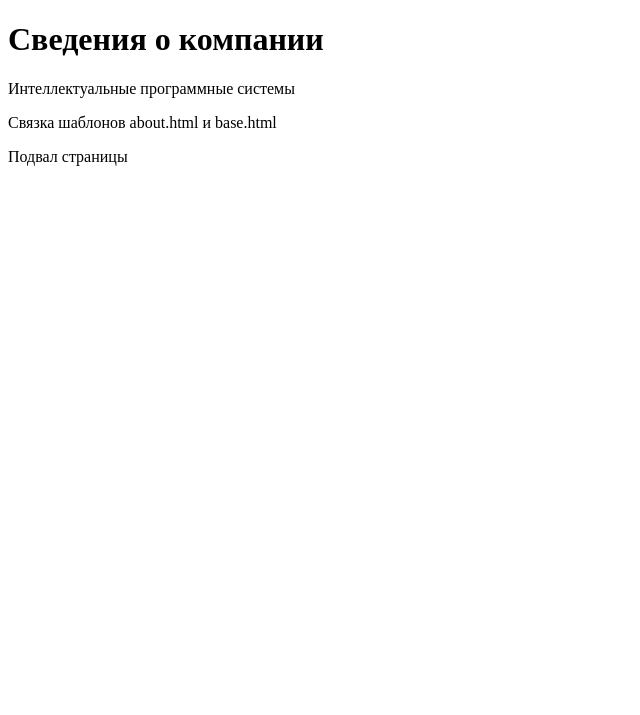
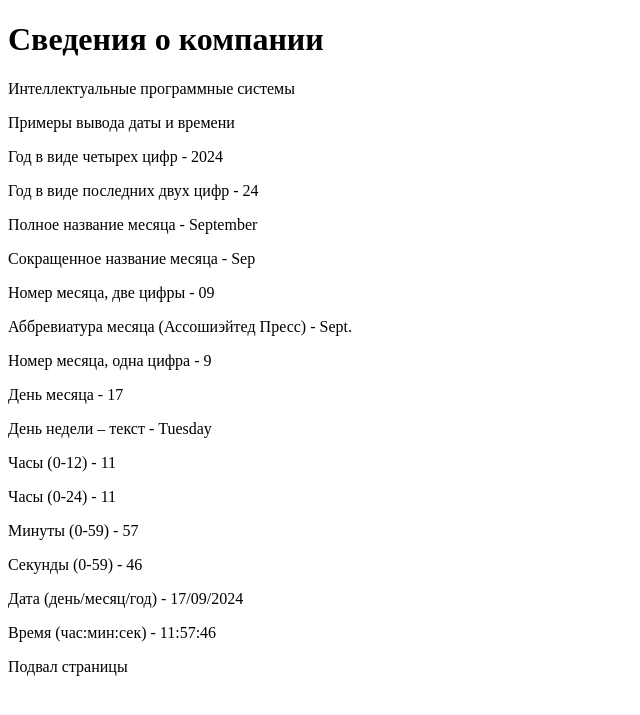
Before and after one commit to loughtyy/Dubrovskiy-Zhuravlev, a Django app: page /about/ in a window 1280 px wide. Shown: the top 715 px of the page, without its empty margins (0-640 px from the left). Run offline with Django 4.2, Linux system fonts and the light colour scheme.

Commit message:
17.09.24 Журавлёв  ПЗ 3   Научился пользоваться специальными тегами в шаблонах НТМL-страниц.

```diff
--- a/hello/app/views.py
+++ b/hello/app/views.py
@@ -3,8 +3,8 @@ from django.shortcuts import render
 from django.http import *
 
 def index(request):
-
- return render(request, "app/index.html")
+ cat = ["Ноутбуки", "Принтеры", "Сканеры", "Диски", "Шнуры"]
+ return render(request, "app/index.html", context={"cat": cat})
 
 
 def about(request):
--- a/hello/hello/settings.py
+++ b/hello/hello/settings.py
@@ -108,7 +108,7 @@ AUTH_PASSWORD_VALIDATORS = [
 
 LANGUAGE_CODE = 'en-us'
 
-TIME_ZONE = 'UTC'
+TIME_ZONE = 'Europe/Moscow'
 
 USE_I18N = True
 
--- a/hello/templates/app/about.html
+++ b/hello/templates/app/about.html
@@ -3,4 +3,20 @@
 {% block header %}Сведения о компании{% endblock header %}
 {% block content %}
 <p>Интеллектуальные программные системы</p>
-<p>Связка шаблонов about.html и base.html</p>{% endblock content %}
+<p>Примеры вывода даты и времени</p>
+<p>Год в виде четырех цифр - {% now "Y" %}</p>
+<p>Год в виде последних двух цифр - {% now "y" %}</p>
+<p>Полное название месяца - {% now "F" %}</p>
+<p>Сокращенное название месяца - {% now "M" %}</p>
+<p>Номер месяца, две цифры - {% now "m" %}</p>
+<p>Аббревиатура месяца (Ассошиэйтед Пресс) - {% now "N" %}</p>
+<p>Номер месяца, одна цифра - {% now "n" %}</p>
+<p>День месяца - {% now "j" %}</p>
+<p> День недели – текст - {% now "l" %}</p>
+<p>Часы (0-12) - {% now "h" %}</p>
+<p>Часы (0-24) - {% now "H" %}</p>
+<p>Минуты (0-59) - {% now "i" %}</p>
+<p>Секунды (0-59) - {% now "s" %}</p>
+<p>Дата (день/месяц/год) - {% now "j/m/Y" %}</p>
+<p>Время (час:мин:сек) - {% now "H:i:s" %}</p>
+{% endblock content %}
```
Also changed, not shown: hello/templates/app/index.html (+14 -1 lines).
